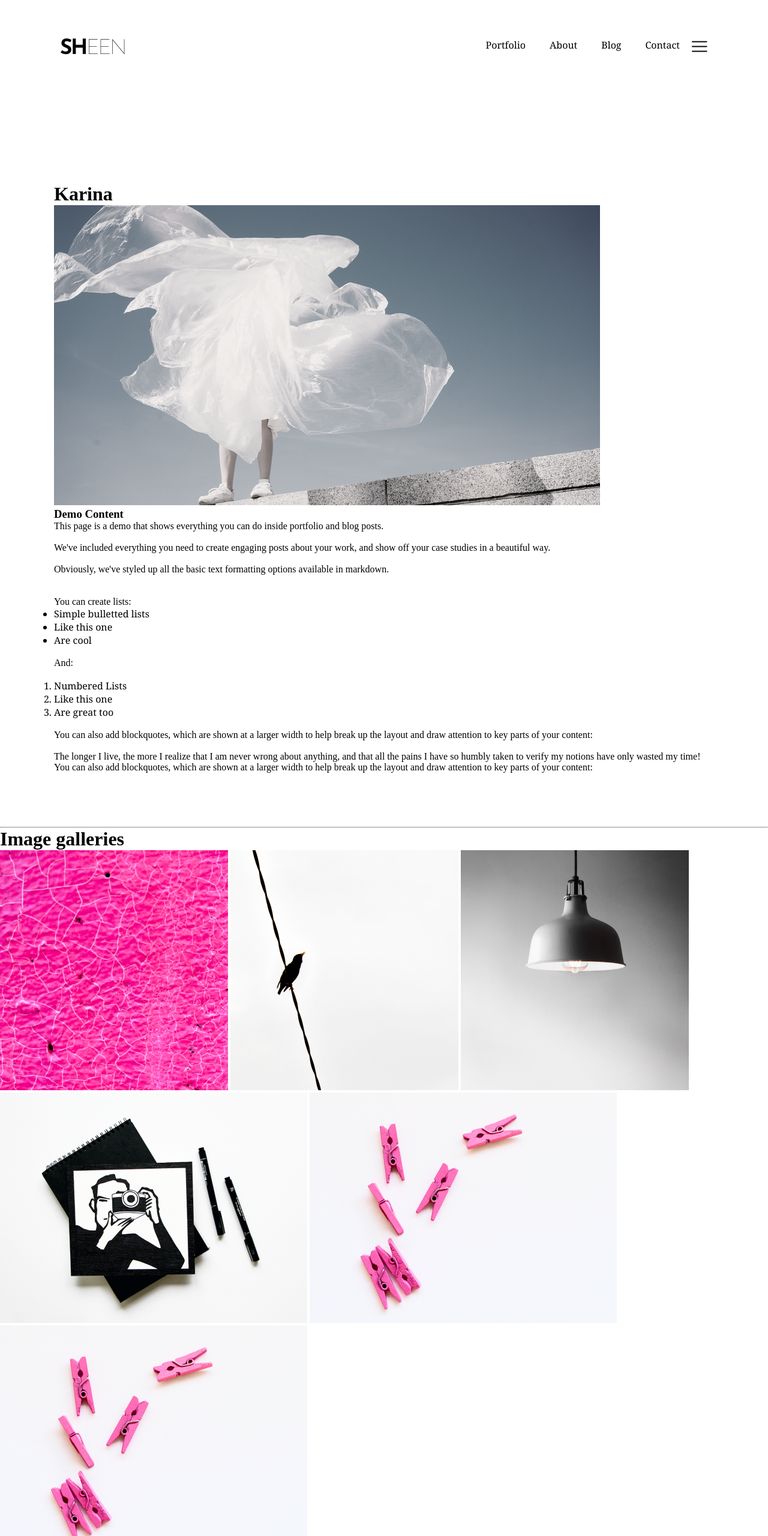
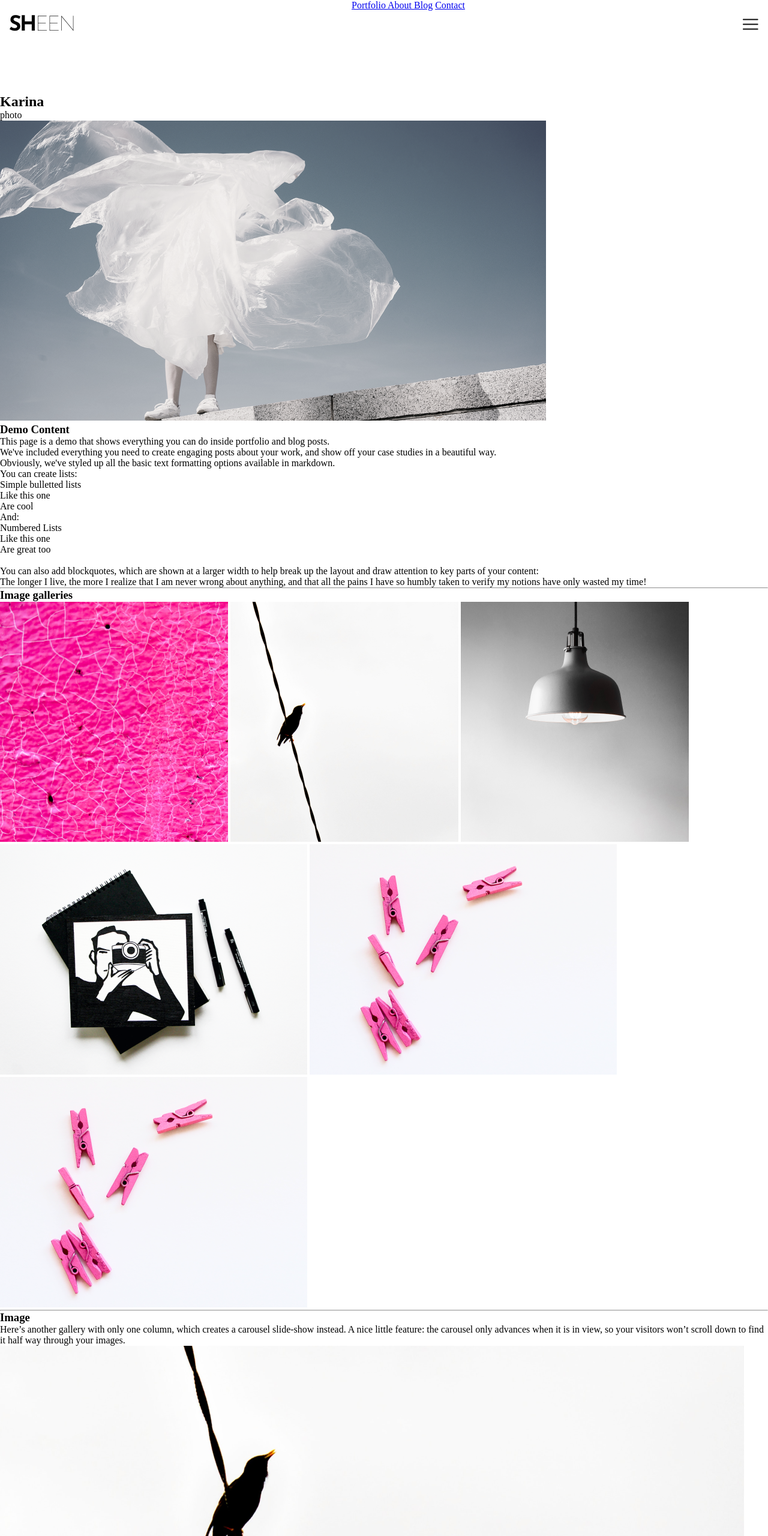
Before and after one commit to greedybad28/sheen, a plain HTML site: page index.html in a window 1280 px wide. Shown: the top 2560 px of the page at 60% size. Drawn offline with Linux system fonts and the light colour scheme.

Commit message:
fixed fuckup commit

```diff
--- a/figma-to-html-aswath/style.css
+++ b/figma-to-html-aswath/style.css
@@ -181,7 +181,7 @@ h3 {
   display: flex;
   justify-content: center;
 }
-@media only screen and (min-width: 768px) {
+/* @media only screen and (min-width: 768px) {
   header {
     margin: 64px 100px 124px 101px;
   }
@@ -229,4 +229,4 @@ h3 {
     height: 400px;
     gap: 50px;
   }
-}
+} */
--- a/index.html
+++ b/index.html
@@ -2,85 +2,121 @@
 <html>
     <head>
         <meta charset="utf-8">
-        <meta name="viewport" content="width=device-width, initial-scale=1.0">
+        <meta http-equiv="X-UA-Compatible" content="IE=edge">
         <title>Sheen</title>
         <link rel="stylesheet" href="style.css">
         <link rel="preconnect" href="https://fonts.googleapis.com" >
         <link rel="preconnect" href="https://fonts.gstatic.com" crossorigin >
+        <link href="https://fonts.googleapis.com/css2?family=DM+Sans:ital@1&family=Josefin+Sans:ital,wght@0,600;0,700;1,600&display=swap" rel="stylesheet">
+        <meta name="viewport" content="width=device-width, initial-scale=1.0" >
     </head>
 
 
     <header>
+<body>
     <img src="assets/Logo.png" class="logo">
 
-    <div class="nav-links">
+    <nav class="nav-links">
                 <a href="httls://google.com" class ="props">Portfolio </a>
                 <a href="httls://google.com" class ="About">About </a>
                 <a href="httls://google.com" class ="Blog">Blog</a>
                 <a href="httls://google.com" class ="Blog">Contact</a>
-    </div>
-
-
+    </nav>
     <img src="./assets/Vector.svg" class="icon" alt="menu" >
     </header>
 
+<div class="sections-set-one">
+    <section>
+        <h2 class="section-one-heading">Karina</h2>
+        <p class="opaque-text">photo</p>
+    <img src='assets/p1.png' class="first-image" alt="header-image">
+    </section>
+</div>
+<div class="sections-set-one">
+    <section class="text-section">
 
+    <h3 class="text-subheading">Demo Content</h3>
+    <p>
+        This page is a demo  that shows everything you can do inside portfolio and blog posts.
 
+    </p>
+<p>
+We've included everything you need to create engaging posts about your work, and show off your case studies in a beautiful way.
+</p>
 
-<body>
-<div class="section-1">
-    <h1 >Karina</h1>
-    <img src='assets/p1.png' class="karina">
-    <h3 class="heading">Demo Content</h3>
-        This page is a demo  that shows everything you can do inside portfolio and blog posts.
-        <br> <br>
-<p>
-We've included everything you need to create engaging posts about your work, and show off your case studies in a beautiful way.<br><br>
-Obviously, we've styled up all the basic text formatting options available in markdown.
-</p><br><br>
-You can create lists:
+<p>Obviously, we've styled up all the basic text formatting options available in markdown.</p>
+<p>You can create lists:</p>
 <ul class="ul-bullet">
     <li>Simple bulletted lists</li>
     <li>Like this one</li>
     <li>Are cool</li>
 
 </ul>
-<br>
-And:<br>
-<br>
+
+<p>And:</p>
+
 <ol class="bullet">
 <li>Numbered Lists</li>
 <li>Like this one</li>
 <li>Are great too</li>
 </ol>
 <br>
-<p>You can also add blockquotes, which are shown at a larger width to help break up the layout and draw attention to key parts of your content: </p>
-<br>
+<p>You can also add blockquotes, which are shown at a larger width to help break up
+    the layout and draw attention to key parts of your content:
+</p>
+</section>
 <blockquote>
-    The longer I live, the more I realize that I am never wrong about anything, and that all the pains I have so humbly taken to verify my notions have only wasted my time!
+    The longer I live, the more I realize that I am never wrong about anything,
+     and that all the pains I have so humbly taken to verify my notions have only wasted my time!
 </blockquote>
 
-<p>You can also add blockquotes, which are shown at a larger width to help break up the layout and draw attention to key parts of your content:</p>
 </div>
 <hr>
-<h1>Image galleries </h1>
+<section class="image-section">
+    <div class="sections-set-one">
+        <div class="images-set">
+<h3>Image galleries </h3>
 <img src="assets/p2.png">
 <img src="assets/p3.png">
 <img src="assets/tube.png">
 <img src="assets/photo.png">
 <img src="assets/P 8.png">
 <img src="assets/P 8.png">
+        </div>
+    </div>
+</section>
 <hr>
-<br>
-<h2>Image</h2>
-<p>Here’s another gallery with only one column, which creates a carousel slide-show instead.</p> <br><br>
-<p>A nice little feature: the carousel only advances when it is in view, so your visitors won’t scroll down to find it half way through your images.</p><br>
-<img src="assets/P 7.png">
-<h1> What about videos? </h1>
-<p>Videos are an awesome way to show off your work in a more engaging and personal way, and we’ve made sure they work<br>
- great on our themes. Just paste an embed code from YouTube or Vimeo, and the theme makes sure it displays perfectly:</p>
-<br>
+<section class="last-section">
+<div class="sections-set-one">
+<h3>Image</h3>
+<p>
+Here’s another gallery with only one column, which creates a carousel slide-show instead.
+A nice little feature: the carousel only advances when it is in view, so your visitors
+ won’t scroll down to find it half way through your images.
+</p>
+</div>
+<div class="sections-set-two"></div>
+<img src="assets/P 7.png" class="last-image-one" alt="image-last-one">
+</div>
+<div class="section-set-one video-description">
+<h3> What about videos? </h3>
 
-<img src="assets/P 8.png">
+<p>
+Videos are an awesome way to show off your work in a more engaging and personal way, and we’ve made sure they work<br>
+ great on our themes. Just paste an embed code from YouTube or Vimeo, and the theme makes sure it displays perfectly:
+</p>
+</div>
+<div class="section-set-two">
+    <img src="assets/P 8.png">
+</div>
+<div class="sections-set-one">
+    <footer>
+        <p class="footer-text">Brilliance, a creative portfolio theme</p>
+        <div class="copyright">
+            <span class="font-one">© 2022.Brilliance, made by<span class="font-two">VitaThemes</span></span>
+        </div>
+        </footer>
+    </div>
+</section>
 </body>
 </html>
--- a/style.css
+++ b/style.css
@@ -2,70 +2,41 @@
     box-sizing: border-box;
     margin: 0;
     padding:0;
-    background-color: rgb(255, 255, 255);
+
 }
 header {
     display: flex;
     justify-content: space-between;
-    margin-left:101px;
-    margin-right:101px;
-    margin-bottom: 124px;
-    margin-top: 64px;
+    margin-left: 16px;
+    margin-right: 16px;
+    margin-bottom: 104px;
 
 }
 .logo {
     cursor:pointer;
-    width:auto;
+    margin-top: 25px;
+
 }
 .icon {
+    margin-top: 29px;
+    cursor: pointer;
+}
 
+.nav-menu {
+
+    display: none;
+/* Setting this like this will make it dissappear but we can later change it incase we want (We want it to appear as a desktop site...hence this stufff) */
+
+}
+.section-one {
+    padding-left: 16px;
+    margin-right: 16px;
 }
 
 
-.nav-links {
-    margin-left: auto;
-    display: inline-flex;
-    justify-content:space-evenly;
-
-    cursor: pointer;
-}
 
 
-li,a {
-    font-family: Georgia, 'Times New Roman', Times, serif;
-    font-size: 16px;
-    color: rgb(0, 0, 0);
-    text-decoration: none;
-    font-weight: 500;
-    transition: color 0.5s ease-in-out;
-}
-a:hover{
-    color: blue;
-}
 
-.nav-links a {
-    list-style:none;
-
-    padding: 0px 20px;
-
-
-}
-
-.srch {
-    margin-left: 30px;
-    width: 32px;
-    height: 32px;
-}
-.moon {
-    margin-left: 20px;
-    margin-right: 20px;
-    width: 25px;
-    height: 24px;
-}
-
-.section-1 {
-    padding: 90px;
-}
 .bullet {
     list-style: decimal;
 }
```
